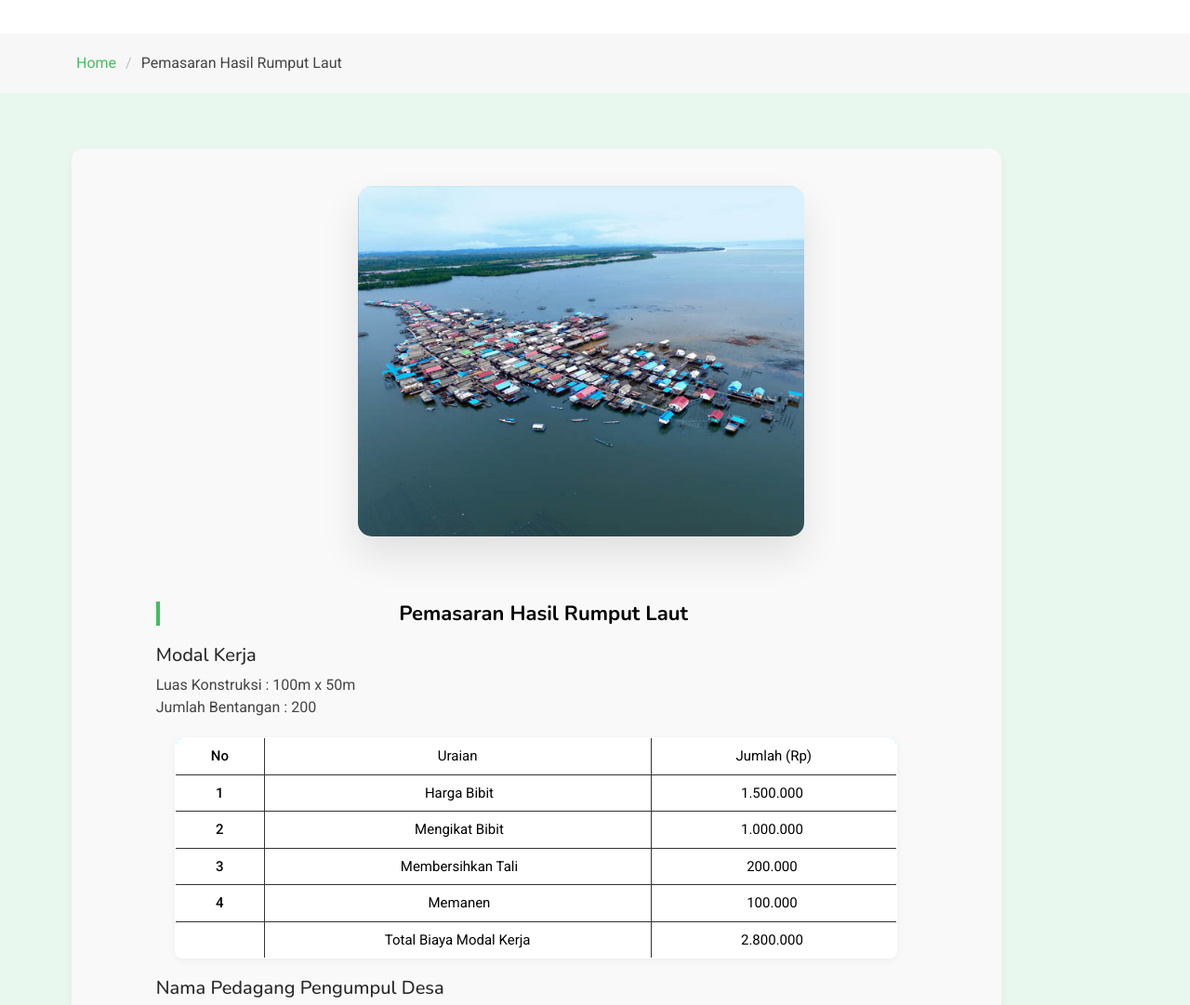
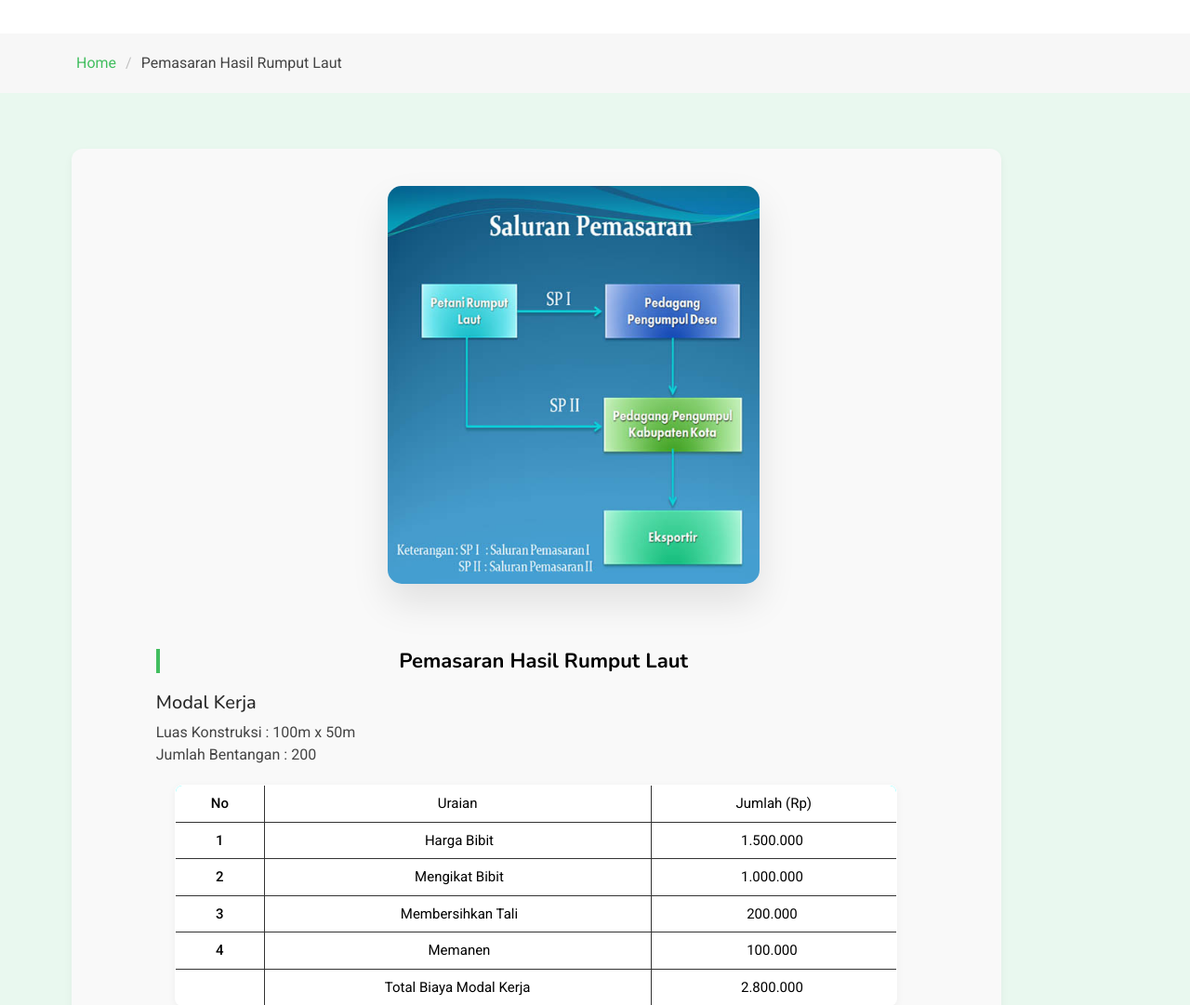
Before and after one commit to Rqq-al22/Web_pakB, a PHP site: page /strive/service-details5.php in a window 1280 px wide. Shown: the part 275-1356 px from the top of the page at 93% size. Run offline with PHP 8.4, Linux system fonts and the light colour scheme; data comes from the database, SQL or seed files in the repository.

Commit message:
service-details5.php

```diff
--- a/strive/service-details5.php
+++ b/strive/service-details5.php
@@ -100,7 +100,7 @@
       <div class="col-lg-8">
         <div class="service-main-content">
           <div class="service-image" data-aos="fade-up" data-aos-delay="200">
-            <img src="assets/img/services/2.jpg" alt="Service Image" class="img-fluid rounded-4">
+            <img src="src/pemasaran.jpg" alt="Service Image" class="img-fluid rounded-4">
           </div>
 
           <div class="service-description" data-aos="fade-up" data-aos-delay="300">
```
